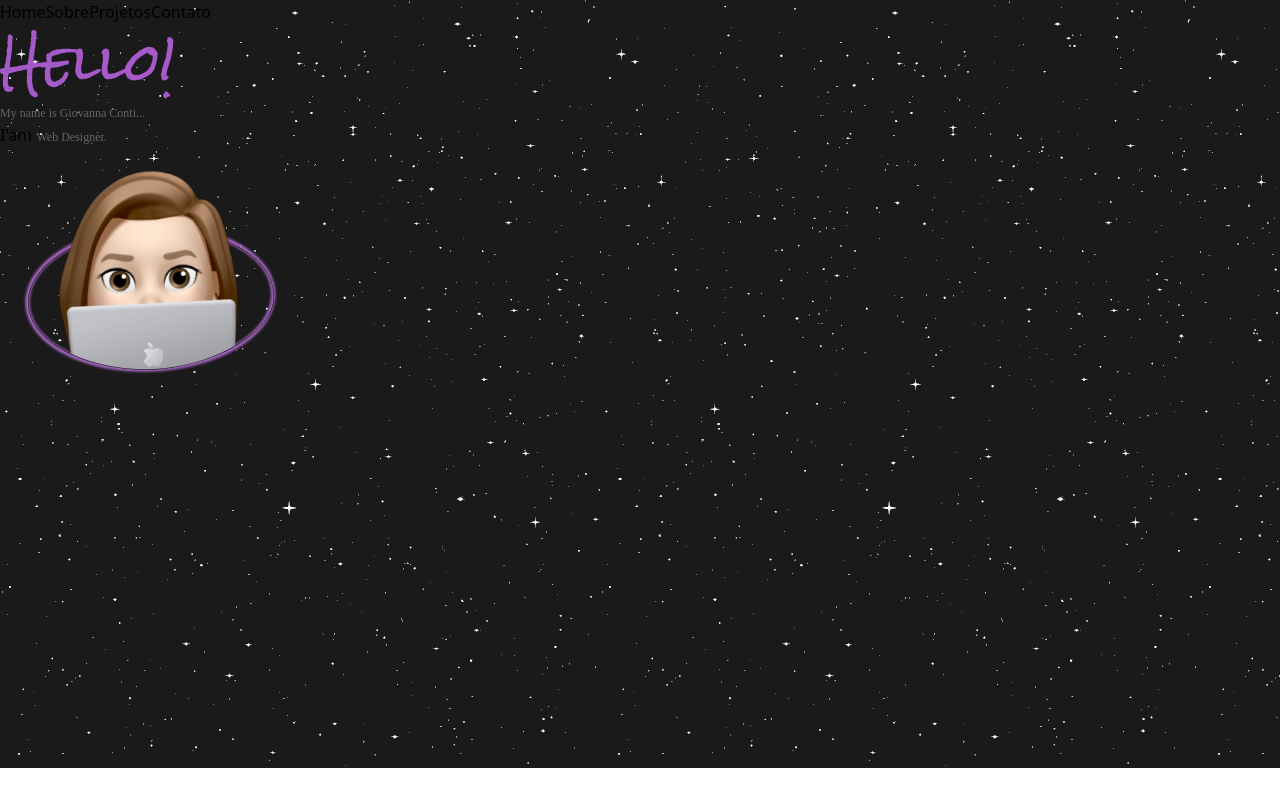
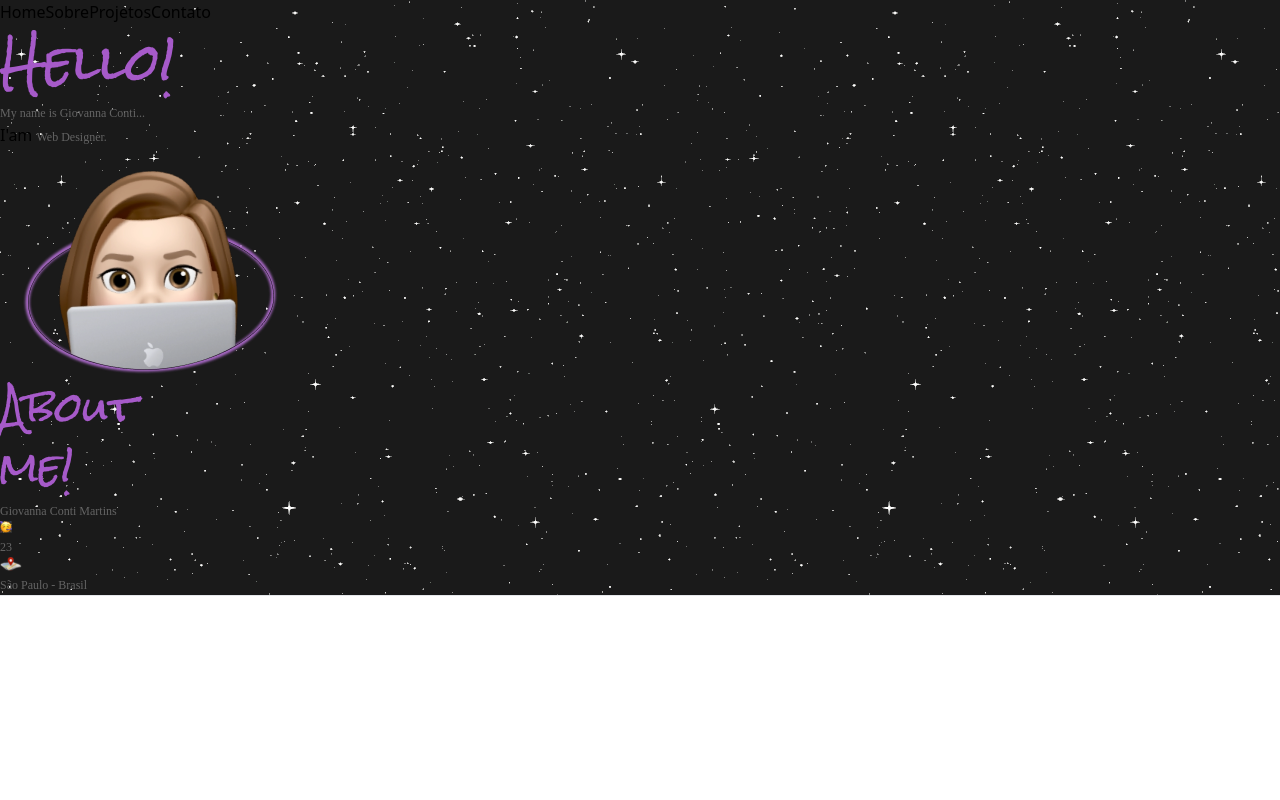
Before and after one commit to LuanMartinsLorenzato/portfolio_giovanna, a Next.js app: page / in a window 1280 px wide. Built offline with nearby package versions, Linux system fonts and the light colour scheme.

Commit message:
Insert about me

```diff
--- /dev/null
+++ b/modules/AboutMe/AboutMe.tsx
@@ -0,0 +1,51 @@
+
+import React, { useEffect, useState } from 'react';
+import styles from './aboutMe.module.scss'
+import celebrate_icon from '../../public/assets/celebrate_icon.svg'
+import map_icon from '../../public/assets/map_icon.svg'
+// import imgStatsGi from '../../public/imgs/img-stats-gi.jpg'
+
+const AboutMe: React.FC = () => {
+
+	const getAge = () => {
+		let years = 23;
+		return years;
+	}
+
+	const getLocation = () => {
+		let location = 'São Paulo - Brasil';
+		return location;
+	}
+  return (
+    <>
+			<section className={styles.container}>
+				<div className={styles.about_container}>
+					<h2>About</h2>
+					<h2>me!</h2>
+				</div>
+				<section className={styles.container_description}>
+					<div className={styles.border_img}>
+						{/* <img src={imgStatsGi.src} alt="Image to about me" /> */}
+						<div className={styles.online_stats}/>
+					</div>
+					<div className={styles.low_description}>
+						<span>Giovanna Conti Martins</span>
+						<div className={styles.ageAndLocation}>
+							<div className={styles.items}>
+								<img src={celebrate_icon.src} alt="Celebrate Icon" width={12} height={12} />
+								<span>{getAge()}</span>
+							</div>
+							<div className={styles.items}>
+								<img src={map_icon.src} alt="Map Icon" width={22} height={13} />
+								<span>{getLocation()}</span>
+							</div>
+						</div>
+					</div>
+					<hr />
+				</section>
+			</section>
+    </>
+  );
+};
+
+export default AboutMe;
--- /dev/null
+++ b/modules/AboutMe/aboutMe.module.scss
@@ -0,0 +1,54 @@
+@import '../../styles/mixins';
+@tailwind utilities;
+@tailwind components;
+
+@include mobile() {
+  .container {
+    @apply w-full px-6 top-6 h-screen pt-14 flex flex-col;
+
+    .about_container {
+      @apply flex flex-col w-1/2 self-center;
+
+      h2 {
+        @apply absolute first:-rotate-2 last:-rotate-12  w-fit first:self-start last:translate-y-7 last:translate-x-7 last:self-end;
+      }
+    }
+
+    .container_description {
+      @apply border border-[#666] w-full h-full mt-32 rounded-2xl backdrop-blur-sm bg-white/5 shadow-lg flex flex-col;
+
+      .border_img {
+        @apply w-[117px] h-[117px] border border-[#B06DCF] absolute rounded-full -top-7 -left-3 bg-black flex justify-end;
+      }
+
+      .online_stats {
+        @apply w-5 h-5 rounded-full bg-[#93E774] absolute bottom-1 right-3;
+      }
+
+      .low_description {
+        @apply h-[67px] flex flex-col self-end w-[70%] justify-center;
+
+        span {
+          @apply text-color-dark text-size-01 font-00 text-center;
+        }
+
+        .ageAndLocation {
+          @apply flex justify-center gap-10 mt-2;
+
+          .items {
+            @apply flex gap-1;
+
+            span {
+              @apply text-[10px];
+            }
+          }
+        }
+      }
+
+      hr {
+        @apply border-[#666]
+      }
+    }
+
+  }
+}
--- a/src/pages/index.tsx
+++ b/src/pages/index.tsx
@@ -1,6 +1,7 @@
 import styles from '../../styles/onePage.module.scss'
 import Header from '../../shared/components/Header/Header';
 import Home from 'modules/Home/Home';
+import AboutMe from 'modules/AboutMe/AboutMe';
 import bg from '../../public/assets/gif/bgImage.gif'
 
 export default function OnePage() {
@@ -12,8 +13,8 @@ export default function OnePage() {
       }}>
         <Header />
         <Home />
-     {/*<About />
-        <Projects />
+        <AboutMe />
+        {/*<Projects />
         <Skills />
         <Contact />*/}
       </main>
--- a/styles/onePage.module.scss
+++ b/styles/onePage.module.scss
@@ -4,7 +4,7 @@
 @tailwind utilities;
 
 .main {
-    @apply bg-[#1a1a1a] w-full h-[768px];
+    @apply bg-[#1a1a1a] w-full h-full;
 }
 
 @include mobile() {
```
Also changed, not shown: public/assets/celebrate_icon.svg (added), public/assets/map_icon.svg (added).
